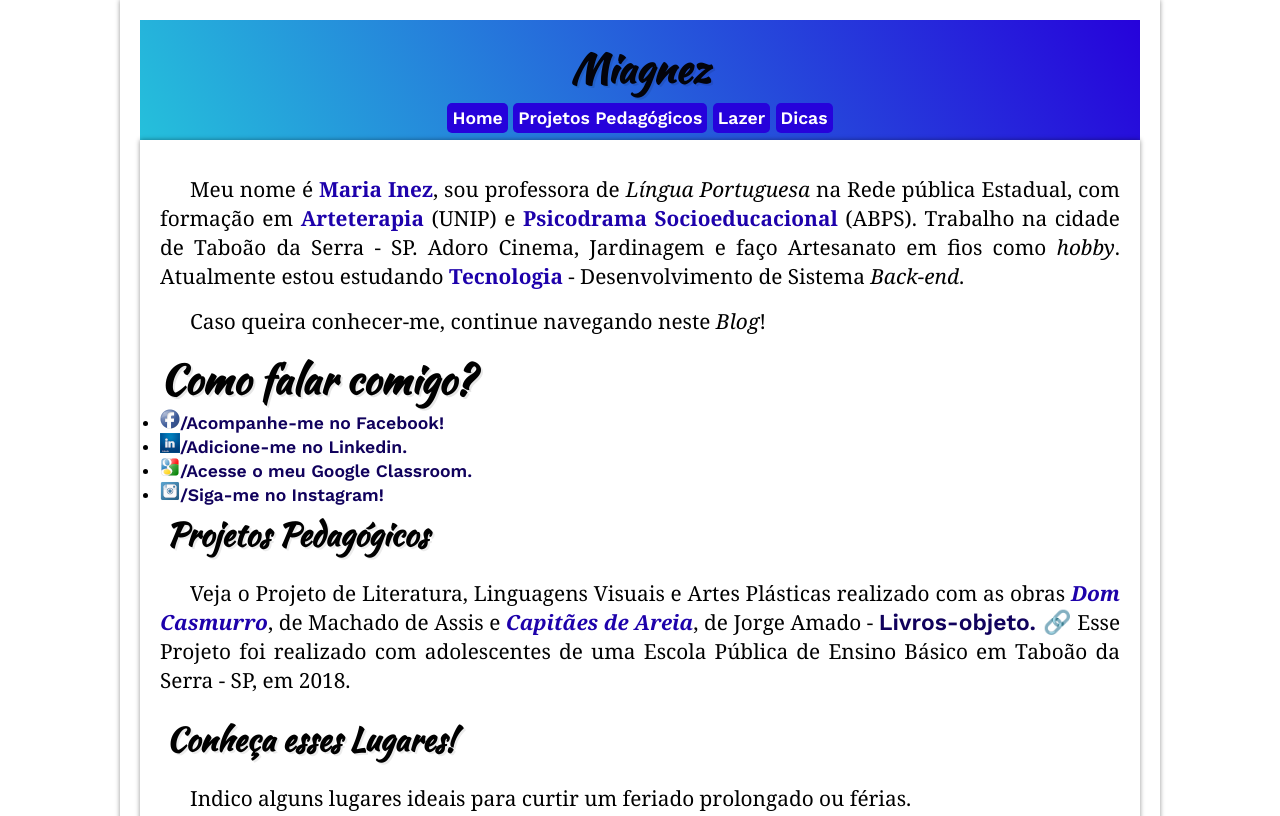
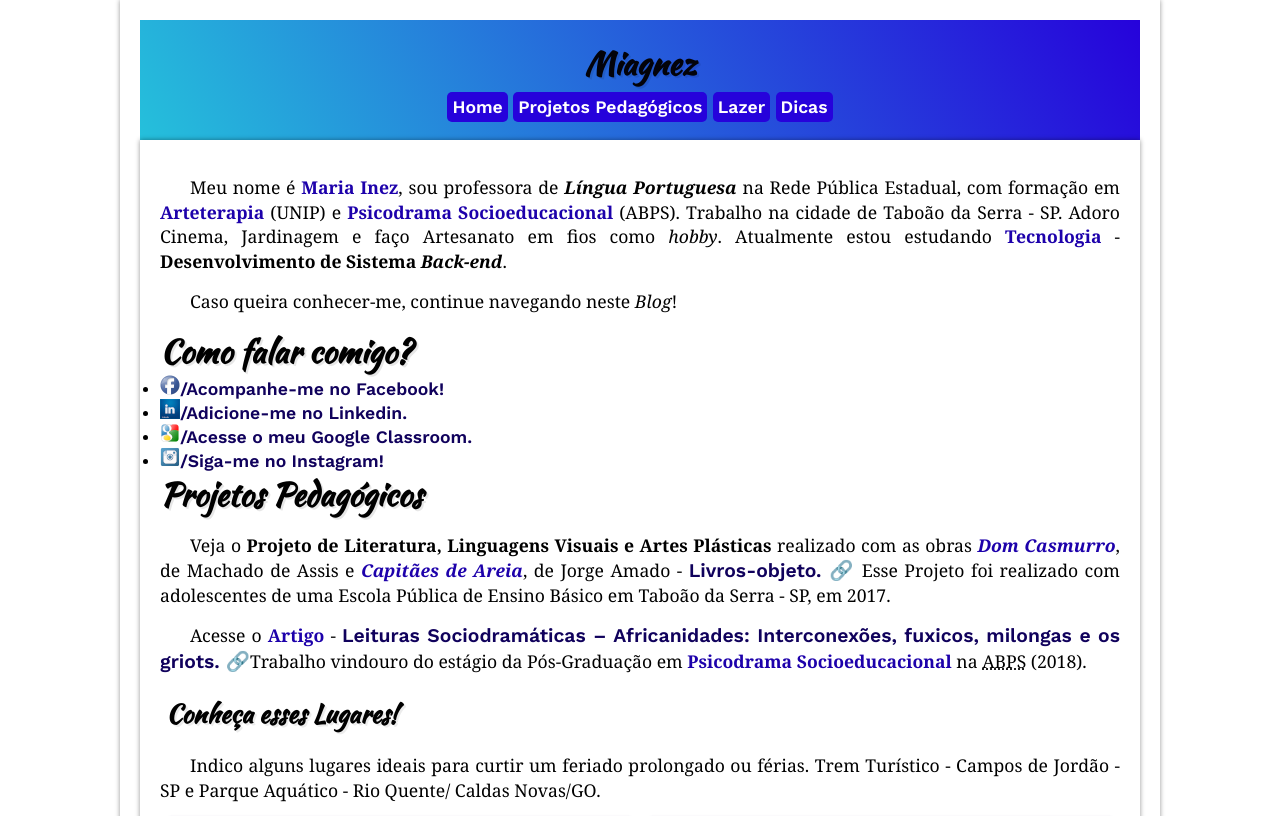
Before and after one commit to profamignez/blog_mignez, a plain HTML site: page index.html in a window 1280 px wide. Shown: the top 816 px of the page. Drawn offline with nearby package versions, Linux system fonts and the light colour scheme.

Commit message:
Atualização do projeto

```diff
--- a/index.html
+++ b/index.html
@@ -5,7 +5,7 @@
     <meta http-equiv="X-UA-Compatible" content="IE=edge">
     <meta name="viewport" content="width=device-width, initial-scale=1.0">
     <title>Blog Mignez</title>
-    <link rel="shortcut icon" href="imagens/cat_icon.png" type="image/x-icon">
+    <link rel="shortcut icon" href="imagens/coruja_25x25.ico" type="image/x-icon">
     <link rel="stylesheet" href="style.css">
 </head>
 <body>
@@ -22,8 +22,7 @@
 </header>
 <main>
     <article>
-
-            <p>Meu nome é <strong>Maria Inez</strong>, sou professora de <em>Língua Portuguesa</em> na Rede pública Estadual, com formação em <strong>Arteterapia</strong> (UNIP) e <strong>Psicodrama Socioeducacional</strong> (ABPS). Trabalho na cidade de Taboão da Serra - SP. Adoro Cinema, Jardinagem e faço Artesanato em fios como <i>hobby</i>. Atualmente estou estudando <strong>Tecnologia</strong> - Desenvolvimento de Sistema <em>Back-end</em>.</p>
+        <p>Meu nome é <strong>Maria Inez</strong>, sou professora de <class><em>Língua Portuguesa</em></class> na Rede Pública Estadual, com formação em <strong>Arteterapia</strong> (UNIP) e <strong>Psicodrama Socioeducacional</strong> (ABPS). Trabalho na cidade de Taboão da Serra - SP. Adoro Cinema, Jardinagem e faço Artesanato em fios como <i>hobby</i>. Atualmente estou estudando <strong>Tecnologia</strong> - <class>Desenvolvimento de Sistema <em>Back-end</class></em>.</p>
             <p>Caso queira conhecer-me, continue navegando neste <i>Blog</i>!</p>
 
         <h1>Como falar comigo?</h1>
@@ -33,10 +32,13 @@
             <li><img src="imagens/logo-social_google_20x20.ico" alt=""><a href="https://classroom.google.com/h" target="_blank" rel="external">/Acesse o meu Google Classroom.</a></li>
             <li><img src="imagens/logo_instagram_20x20.ico" alt=""><a href="https://www.instagram.com/"target="_blank" rel="external">/Siga-me no Instagram!</a></li>
         </ul>
-        <h2>Projetos Pedagógicos</h2>
-        <p>Veja o Projeto de Literatura, Linguagens Visuais e Artes Plásticas realizado com as obras <i><strong>Dom Casmurro</strong></i>, de Machado de Assis e <strong><i>Capitães de Areia</i></strong>, de Jorge Amado - <a href="LivroObjeto.pdf" target="_blank" class="externo" rel="external">Livros-objeto.</a> Esse Projeto foi realizado com adolescentes de uma Escola Pública de Ensino Básico em Taboão da Serra - SP, em 2018.</p>
+
+        <h1>Projetos Pedagógicos</h1>
+        <p>Veja o <class>Projeto de Literatura, Linguagens Visuais e Artes Plásticas</class> realizado com as obras <i><strong>Dom Casmurro</strong></i>, de Machado de Assis e <strong><i>Capitães de Areia</i></strong>, de Jorge Amado - <a href="LivroObjeto.pdf" target="_blank" class="externo" rel="external">Livros-objeto.</a> Esse Projeto foi realizado com adolescentes de uma Escola Pública de Ensino Básico em Taboão da Serra - SP, em 2017.</p>
+    <p>Acesse o <strong>Artigo</strong> - <a href="artigo_Leituras_Psicodramaticas.pdf" target="_blank" class="externo" rel="external">Leituras Sociodramáticas – Africanidades: Interconexões, fuxicos, milongas e os griots.</a>Trabalho vindouro do estágio da Pós-Graduação em <strong>Psicodrama Socioeducacional</strong> na <abbr title="Associação Brasileira de Psicodrama e Sociodrama">ABPS</abbr> (2018).</p>
+
         <h2>Conheça esses Lugares!</h2>
-        <p>Indico alguns lugares ideais para curtir um feriado prolongado ou férias.</p>
+        <p>Indico alguns lugares ideais para curtir um feriado prolongado ou férias. Trem Turístico - Campos de Jordão - SP e Parque Aquático - Rio Quente/ Caldas Novas/GO.</p>
 
             <img src="imagens/viagem_campos_460x375.jpg" alt="Campos_de_jordao">
             <img src="imagens/pq_aquatico.460x375.jpg" alt="pq_aquatico-SP">
--- a/style.css
+++ b/style.css
@@ -83,13 +83,13 @@ main > img {
 
 main h1  {
     font-family: var(--fonte-especial);
-    font-size: 2.5em;
+    font-size: 2em;
     text-shadow: 2px 2px 0px rgba(0, 0, 0, 0.096);
  }
 
  main h2 {
      font-family: var(--fonte-especial);
-     font-size: 2em;
+     font-size: 1.6em;
      text-shadow: 2px 2px 0px rgba(0, 0, 0, 0.075);
      padding: 6px;
 
@@ -97,7 +97,7 @@ main h1  {
 
 main p  {
     font-family: var(--fonte-normal);
-    font-size: 1.3em;
+    font-size: 1.1em;
     text-align: justify;
     margin: 15px 0px;
     text-indent: 30px;
@@ -106,6 +106,11 @@ main p  {
 main strong {
     color: var(--cor4);
     font-weight: bold;
+}
+
+main class {
+    font-weight: bold;
+    color: black;
 }
 
 main a {
```
Also changed, not shown: imagens/cat_icon.png (deleted), imagens/coruja_25x25.ico (added), imagens/jardinagem1_500x375.jpg (deleted), imagens/jardinagem2_260x195.jpg (deleted), imagens/minha_arte500x375.jpg (deleted), imagens/minha_arte_260x195.jpg (deleted).
